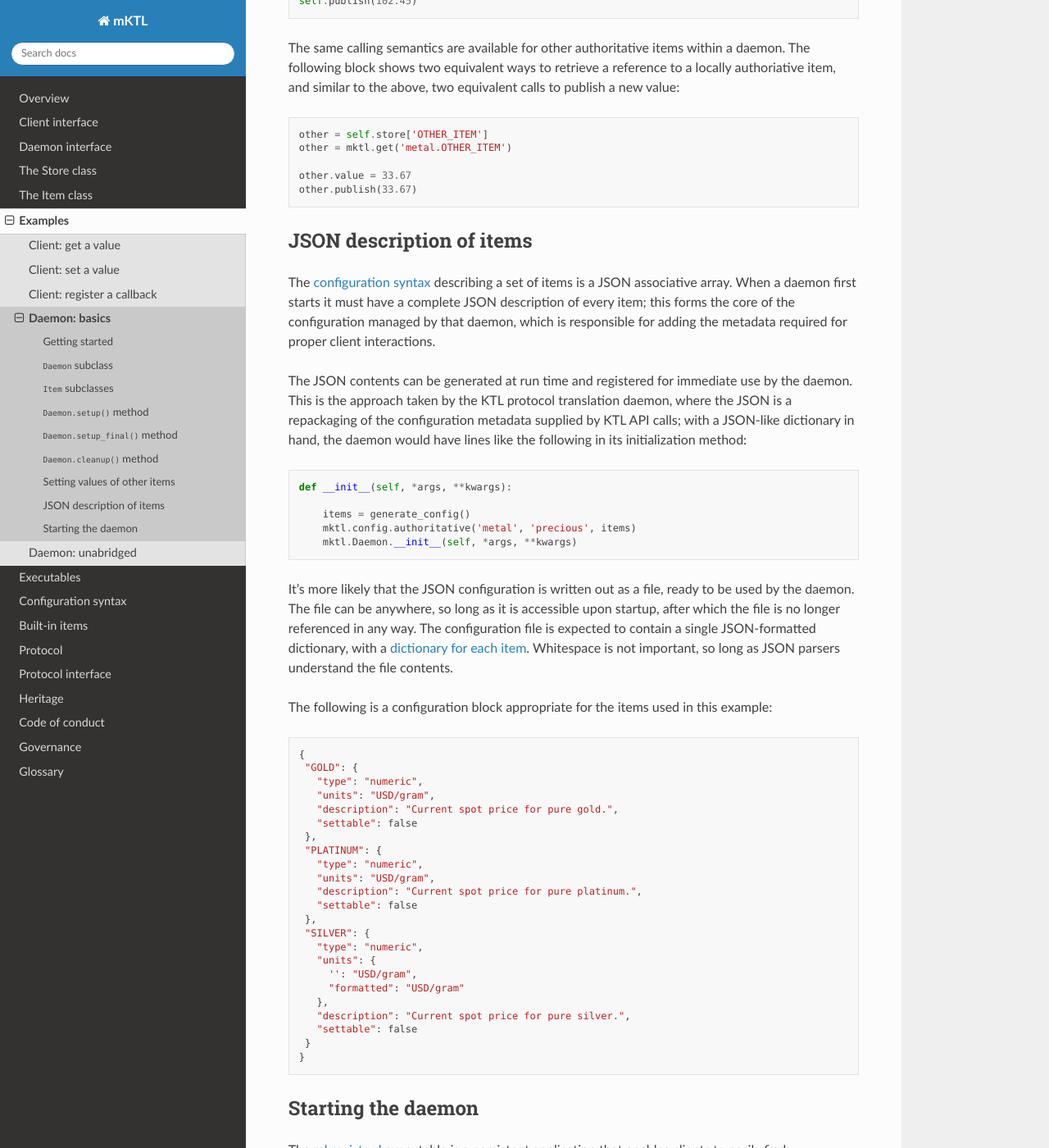
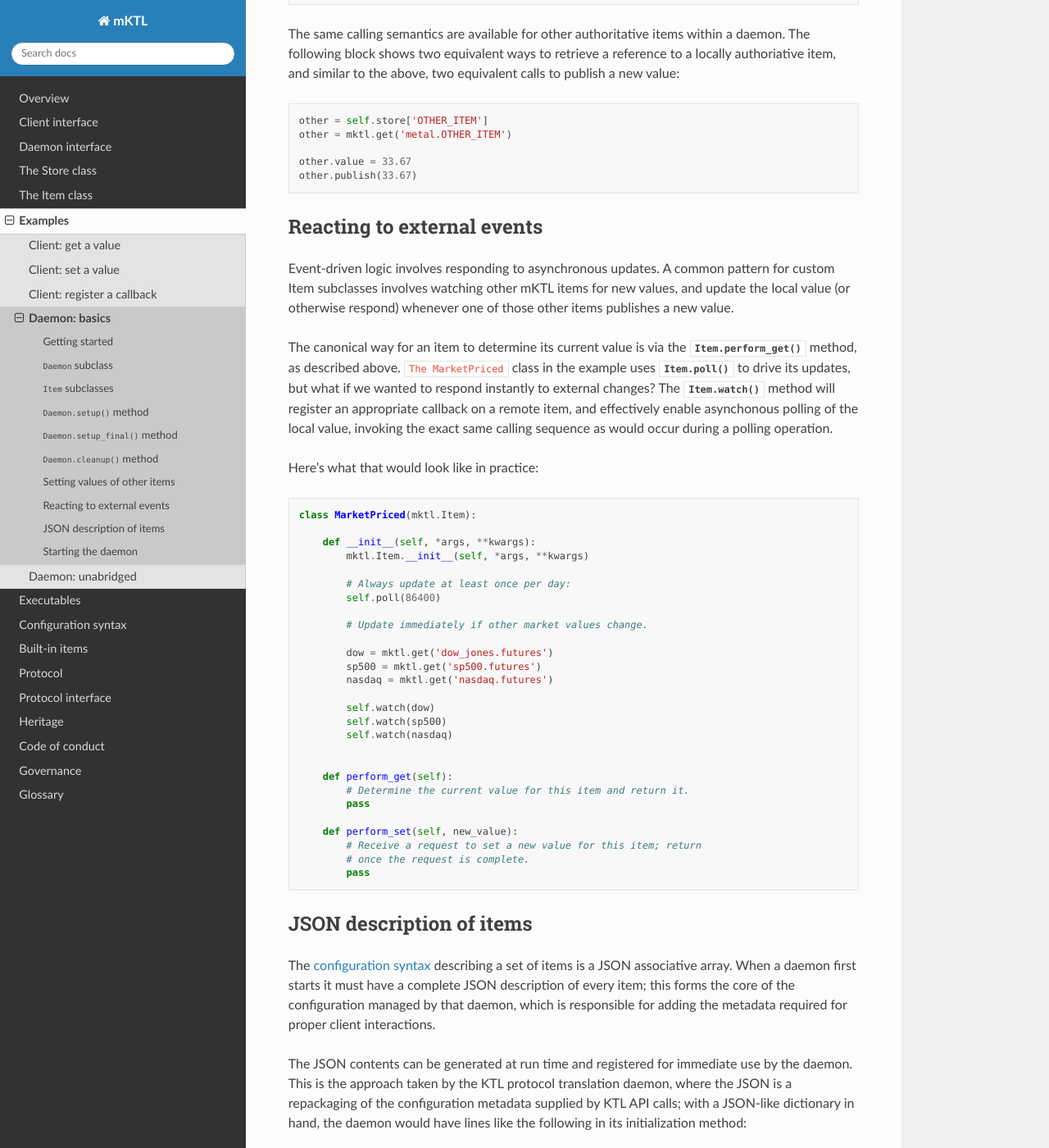
Before and after one commit to KeckObservatory/mKTL, a Sphinx documentation site: the page built from doc/example/daemon.rst, in a window 1280 px wide and 1400 px high, scrolled down 3197 px. Shown: the whole window at 82% size. Built offline with Sphinx 7.4.7 and the Read the Docs theme 3.1.0, drawn with Linux system fonts in a browser that asks for light colours; some of the changed text lies outside the part shown.

Commit message:
Add a section demonstrating an event-driven pattern to update an item based on changes to other items.

```diff
--- a/doc/example/daemon.rst
+++ b/doc/example/daemon.rst
@@ -184,6 +183,53 @@ to publish a new value::
     other.publish(33.67)
 
 
+Reacting to external events
+---------------------------
+
+Event-driven logic involves responding to asynchronous updates. A common
+pattern for custom Item subclasses involves watching other mKTL items for
+new values, and update the local value (or otherwise respond) whenever one
+of those other items publishes a new value.
+
+The canonical way for an item to determine its current value is via the
+:func:`Item.perform_get` method, as described above. ``The MarketPriced``
+class in the example uses :func:`Item.poll` to drive its updates, but what
+if we wanted to respond instantly to external changes? The :func:`Item.watch`
+method will register an appropriate callback on a remote item, and effectively
+enable asynchonous polling of the local value, invoking the exact same calling
+sequence as would occur during a polling operation.
+
+Here's what that would look like in practice::
+
+    class MarketPriced(mktl.Item):
+
+        def __init__(self, *args, **kwargs):
+            mktl.Item.__init__(self, *args, **kwargs)
+
+            # Always update at least once per day:
+            self.poll(86400)
+
+	    # Update immediately if other market values change.
+
+	    dow = mktl.get('dow_jones.futures')
+	    sp500 = mktl.get('sp500.futures')
+	    nasdaq = mktl.get('nasdaq.futures')
+
+	    self.watch(dow)
+	    self.watch(sp500)
+	    self.watch(nasdaq)
+
+
+        def perform_get(self):
+            # Determine the current value for this item and return it.
+            pass
+
+        def perform_set(self, new_value):
+            # Receive a request to set a new value for this item; return
+            # once the request is complete.
+            pass
+
+
 JSON description of items
 -------------------------
 
```
Also changed, not shown: other parts of doc/example/daemon.rst (+1 -2 lines).
